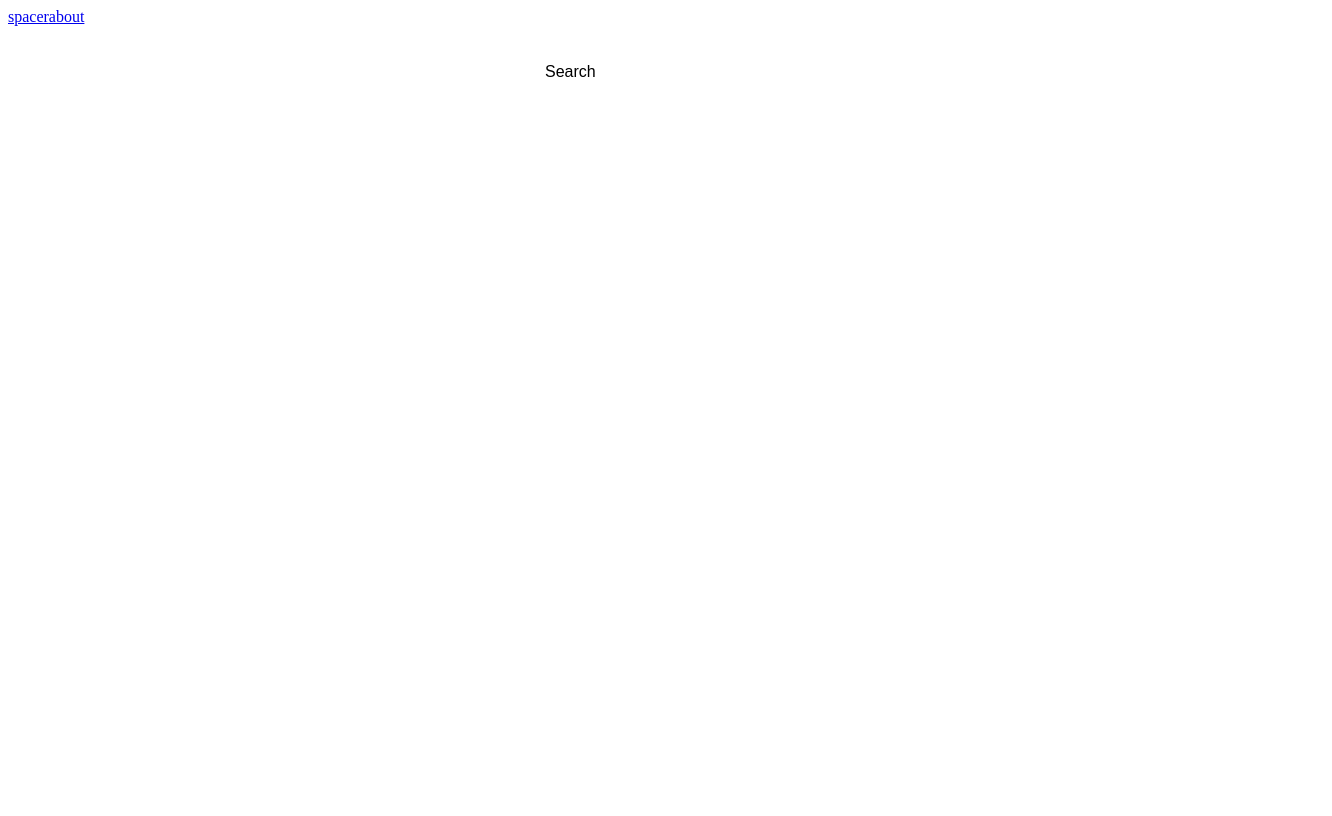
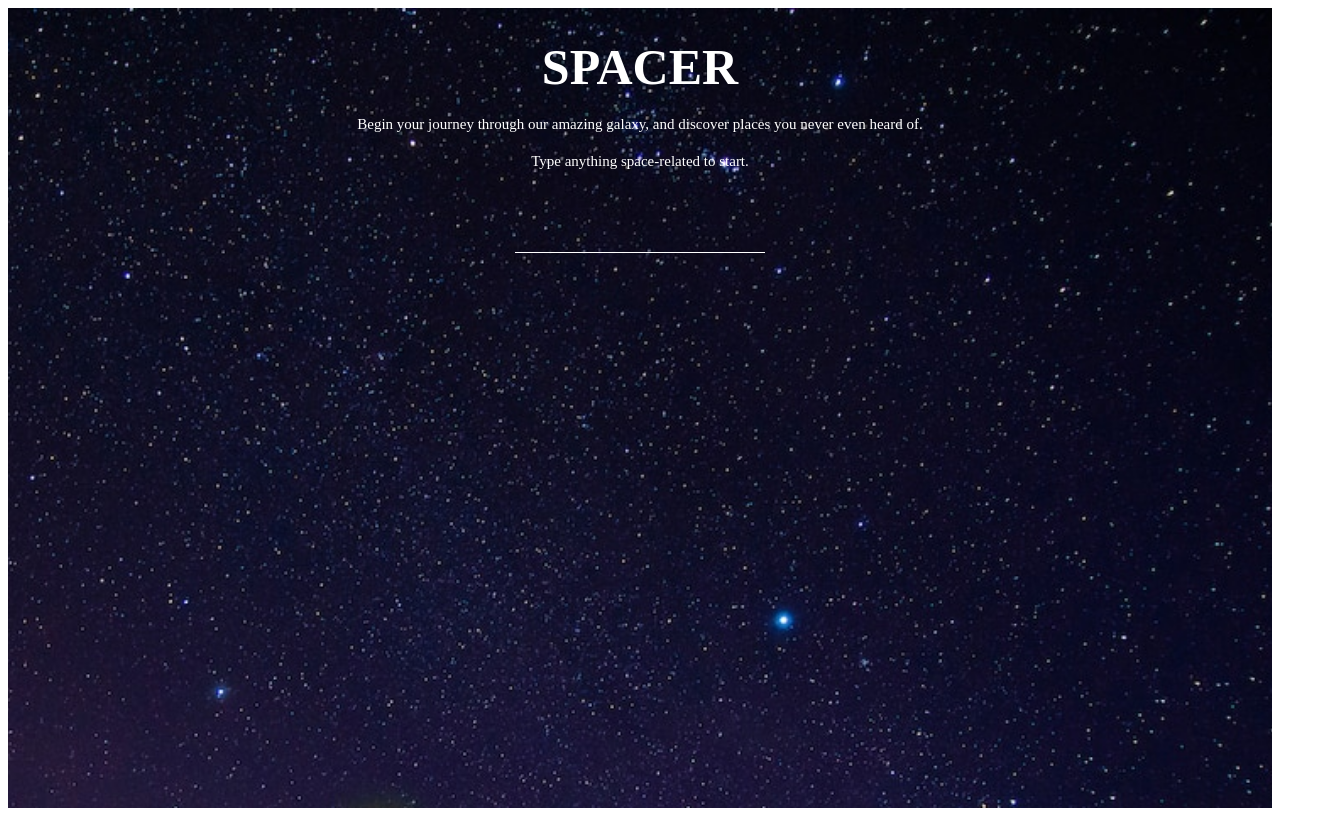
Before and after one commit to JakubSamul/WEB, a Vue app: page /#/ in a window 1280 px wide. Shown: the whole page, 1332 px wide, since content can reach past the window. Built offline with nearby package versions, Linux system fonts and the light colour scheme.

Commit message:
background

```diff
--- a/src/App.vue
+++ b/src/App.vue
@@ -1,13 +1,19 @@
 <template>
-  <div>
-    <div>
-      <router-link to="/">spacer</router-link>
-      <router-link to="/about">about</router-link>
-    </div>
+  <div class="app">
     <router-view/>
-</div>
+  </div>
 </template>
 
 <style lang="scss" scoped>
+@import url('https://fonts.googleapis.com/css2?family=Montserrat:wght@200;400;600;800&display=swap');
 
+* {
+  box-sizing: border-box;
+}
+
+body {
+  font-family: 'Montserrat', sans-serif;
+  margin: 0;
+  padding: 0;
+}
 </style>
--- /dev/null
+++ b/src/components/Claim.vue
@@ -0,0 +1,37 @@
+<template>
+    <div class="claimWrapper">
+        <h1 class="claim">SPACER</h1>
+        <p class="subclaim">
+            Begin your journey through our amazing galaxy,
+            and discover places you never even heard of.
+        </p>
+        <p class="subclaim">
+            Type anything space-related to start.
+        </p>
+    </div>
+</template>
+<script>
+export default {
+  name: 'NasaClaim',
+};
+</script>
+<style lang="scss" scoped>
+    .claimWrapper {
+        display: flex;
+        text-align: center;
+        flex-direction: column;
+        justify-content: center;
+        align-items: center;
+        color: white;
+    }
+
+    .claim {
+        font-size: 50px;
+        margin: 0;
+    }
+
+    .subclaim {
+        margin: 20px 0 0 0;
+        font-size: 15px;
+    }
+</style>
--- /dev/null
+++ b/src/components/SearchImput.vue
@@ -0,0 +1,27 @@
+<template>
+    <div class="searchWrapper">
+      <input id="search" name="search" v-model="searchVolve" @input="handleInput" />
+  </div>
+</template>
+
+<script>
+export default {
+  name: 'SearchImput',
+};
+</script>
+
+<style lang="scss" scoped>
+  .searchWrapper {
+    margin-top: 50px;
+    display: flex;
+    flex-direction: column;
+    width: 250px;
+
+    input {
+      height: 30px;
+      border: 0;
+      background: none;
+      border-bottom: 1px solid white;
+    }
+  }
+</style>
--- a/src/router/index.js
+++ b/src/router/index.js
@@ -7,14 +7,6 @@
     name: 'home',
     component: HomeView,
   },
-  {
-    path: '/about',
-    name: 'about',
-    // route level code-splitting
-    // this generates a separate chunk (about.[hash].js) for this route
-    // which is lazy-loaded when the route is visited.
-    component: () => import(/* webpackChunkName: "about" */ '../views/AboutView.vue'),
-  },
 ];
 
 const router = createRouter({
--- a/src/views/AboutView.vue
+++ /dev/null
@@ -1,5 +0,0 @@
-<template>
-  <div class="about">
-    <h1>This is an about page</h1>
-  </div>
-</template>
--- a/src/views/HomeView.vue
+++ b/src/views/HomeView.vue
@@ -1,24 +1,23 @@
 <template>
   <div class="wrapper">
-    <div class="search">
-      <label for="search">Search
-        <input id="search" name="search" v-model="searchVolve" @input="handleInput" /></label>
-        <ul>
-          <li v-for="item in results" :key="item.data[0].nasa_id">
-            <p>{{ item.data[0].description }}</p>
-          </li>
-        </ul>
-    </div>
+    <Claim />
+    <SearchImput/>
   </div>
 </template>
 <script>
 import axios from 'axios';
 import debounce from 'lodash.debounce';
+import Claim from '@/components/Claim.vue';
+import SearchImput from '@/components/SearchImput.vue';
 
 const API = 'https://images-api.nasa.gov/search';
 
 export default {
   name: 'NasaSearch',
+  components: {
+    Claim,
+    SearchImput,
+  },
   data() {
     return {
       searchVolve: '',
@@ -47,21 +46,10 @@
     margin: 0;
     padding: 30px;
     width: 100%;
-  }
-
-  .search {
-    display: flex;
-    flex-direction: column;
-    width: 250px;
-
-    label {
-      font-family: Montserrat, sans-serif;
-    }
-
-    input {
-      height: 30px;
-      border: 0;
-      border-bottom: 1px solid block;
-    }
+    height: 100vh;
+    background-image: url('../assets/background.jpg');
+    background-repeat: no-repeat;
+    background-size: cover;
+    background-position: 80% 0%;
   }
 </style>
```
